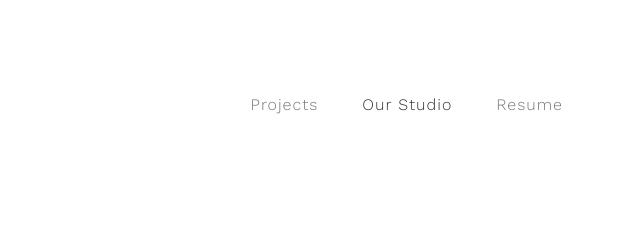
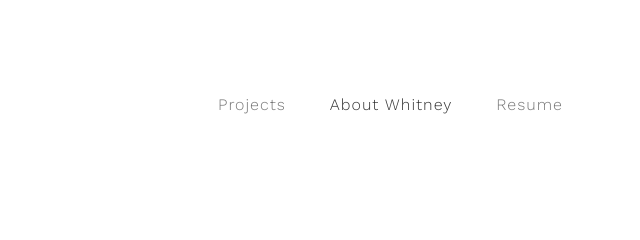
Before and after one commit to wkotlewski/wkotlewski.github.io, a plain HTML site: page about.html in a window 1280 px wide. Shown: the top 240 px of the page, 640-1280 px from the left. Drawn offline with nearby package versions, Linux system fonts and the light colour scheme.

Commit message:
Update about.html

```diff
--- a/about.html
+++ b/about.html
@@ -47,7 +47,7 @@
           <div class="collapse navbar-collapse">
                <ul class="nav navbar-nav navbar-right">
                     <li><a href="index.html">Projects</a></li>
-                    <li class="active"><a href="about.html">Our Studio</a></li>
+                    <li class="active"><a href="about.html">About Whitney</a></li>
                     <li><a href="images/Resume_2020_WK.pdf" target="blank">Resume</a></li>
                </ul>
           </div>
```
